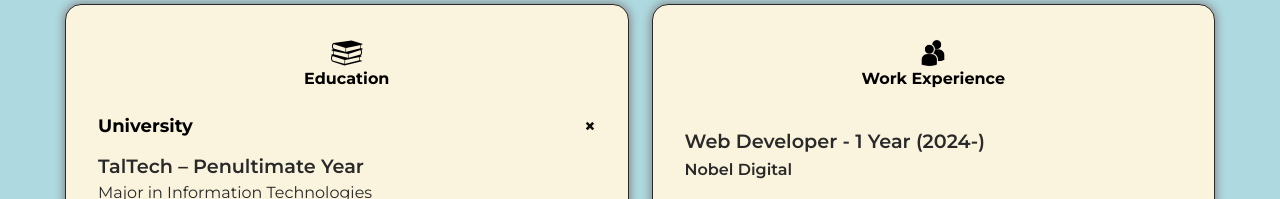
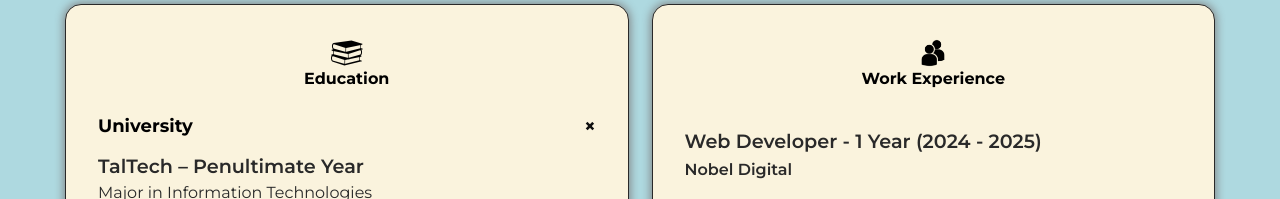
Before and after one commit to MagnarMarkvart/magnarmarkvart.github.io, a plain HTML site: page index.html in a window 1280 px wide. Shown: the part 1560-1759 px from the top of the page. Drawn offline with nearby package versions, Linux system fonts and the light colour scheme.

Commit message:
Job update/CV update

```diff
--- a/index.html
+++ b/index.html
@@ -182,7 +182,7 @@
                             <div class="article-container">
                                 <article class="job-article">
                                     <div class="job-article-text">
-                                        <p class="job-title">Web Developer - 1 Year (2024-)</p>
+                                        <p class="job-title">Web Developer - 1 Year (2024 - 2025)</p>
                                         <p class="company">Nobel Digital</p>
                                     </div>
                                     <div class="job-article--skills">
```
Also changed, not shown: 1 other file.
